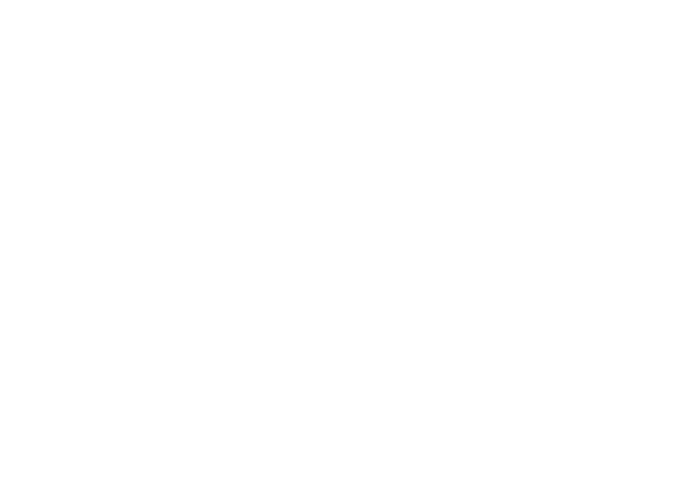
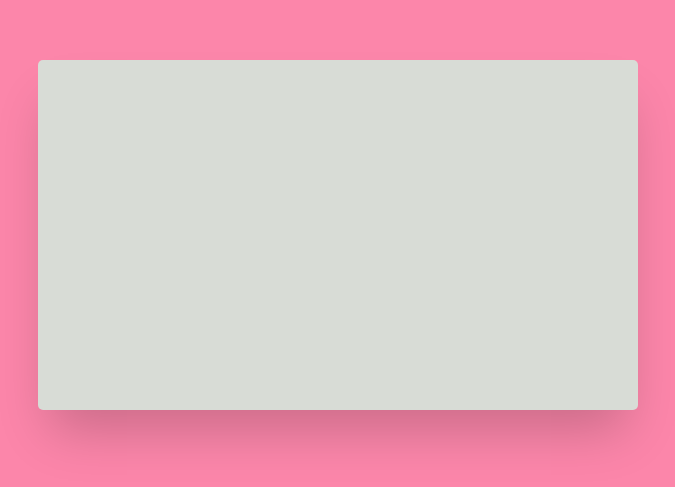
Before and after one commit to ruairidhflint/fcc-quote-generator, a React (Create React App) app: page / in a window 1280 px wide. Shown: the part 133-620 px from the top of the page, without its empty margins (302-977 px from the left). Built offline with nearby package versions, Linux system fonts and the light colour scheme.

Commit message:
Basic styling of quote box

```diff
--- a/src/App.js
+++ b/src/App.js
@@ -1,9 +1,13 @@
 import React from 'react';
 import './App.scss';
+
+// Component Imports
+import QuoteContainer from './Components/QuoteContainer';
 
 function App() {
   return (
     <div className="App">
+      <QuoteContainer />
     </div>
   );
 }
--- a/src/App.scss
+++ b/src/App.scss
@@ -1,2 +1,4 @@
+@import './Styles/variables';
 @import './Styles/reset';
-@import './Styles/variables';
+@import './Styles/AppStyle';
+@import  './Styles/quoteContainer';
--- /dev/null
+++ b/src/Components/QuoteContainer.js
@@ -0,0 +1,11 @@
+import React from 'react';
+
+function QuoteContainer() {
+    return(
+        <div id='quote-box'>
+
+        </div>
+    )
+}
+
+export default QuoteContainer;
--- /dev/null
+++ b/src/Styles/_AppStyle.scss
@@ -0,0 +1,7 @@
+.App{
+    width: 100%;
+    height: 92vh;
+    display: flex;
+    justify-content: center;
+    align-items: center;
+}
--- /dev/null
+++ b/src/Styles/_quoteContainer.scss
@@ -0,0 +1,7 @@
+#quote-box {
+    width: 60rem;
+    height: 35rem;
+    background-color: $lightGray;
+    border-radius: 0.5rem;
+    box-shadow: 0 32px 50px -12px rgba(0,0,0,.20);
+}
--- a/src/Styles/_reset.scss
+++ b/src/Styles/_reset.scss
@@ -36,6 +36,7 @@
     line-height: 1;
 	box-sizing: border-box;
 	font-family: -apple-system, BlinkMacSystemFont, 'Segoe UI', Roboto, Oxygen, Ubuntu, Cantarell, 'Open Sans', 'Helvetica Neue', sans-serif;
+	background-color: $pink;
 }
 ol, ul {
 	list-style: none;
```
